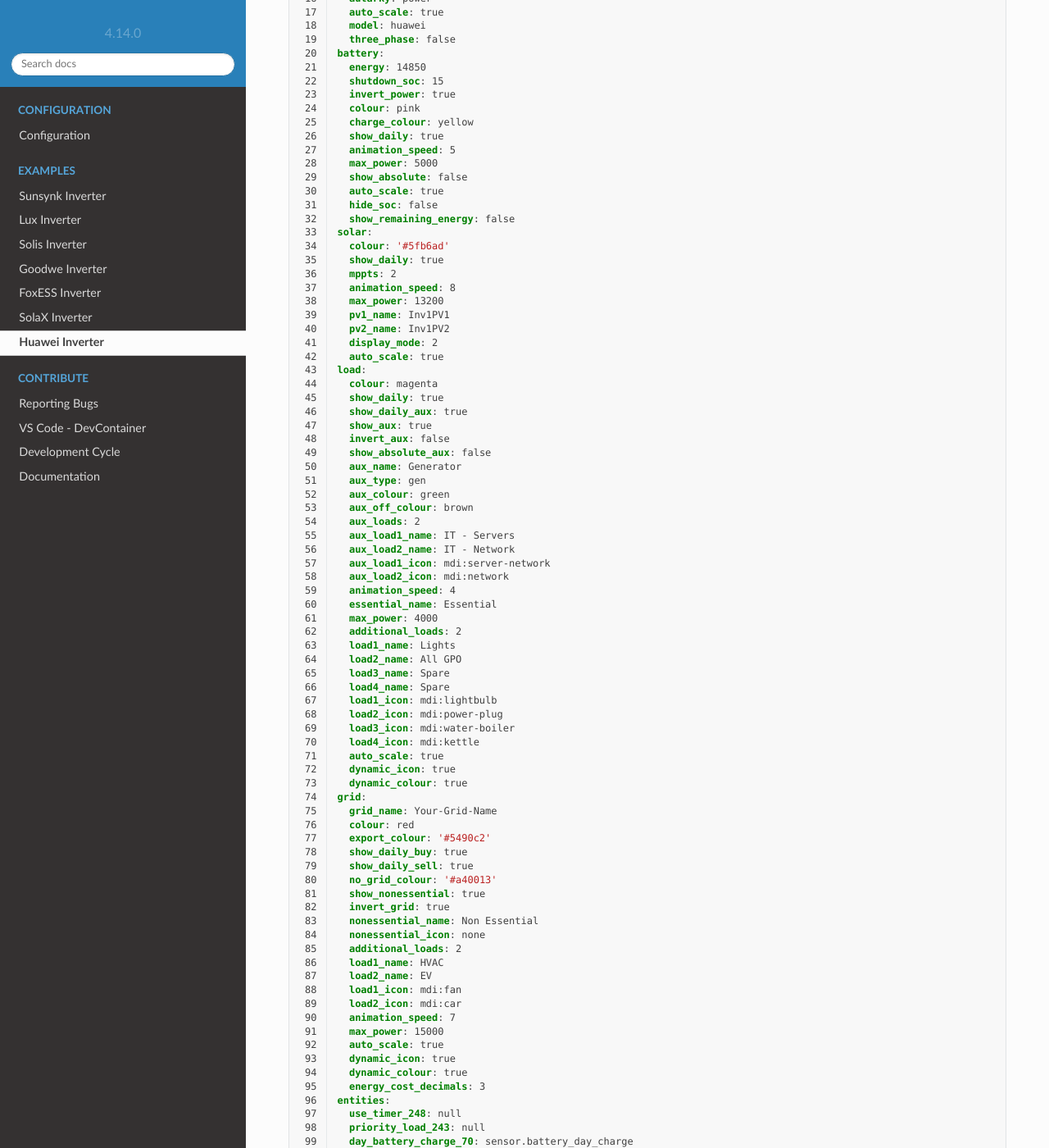
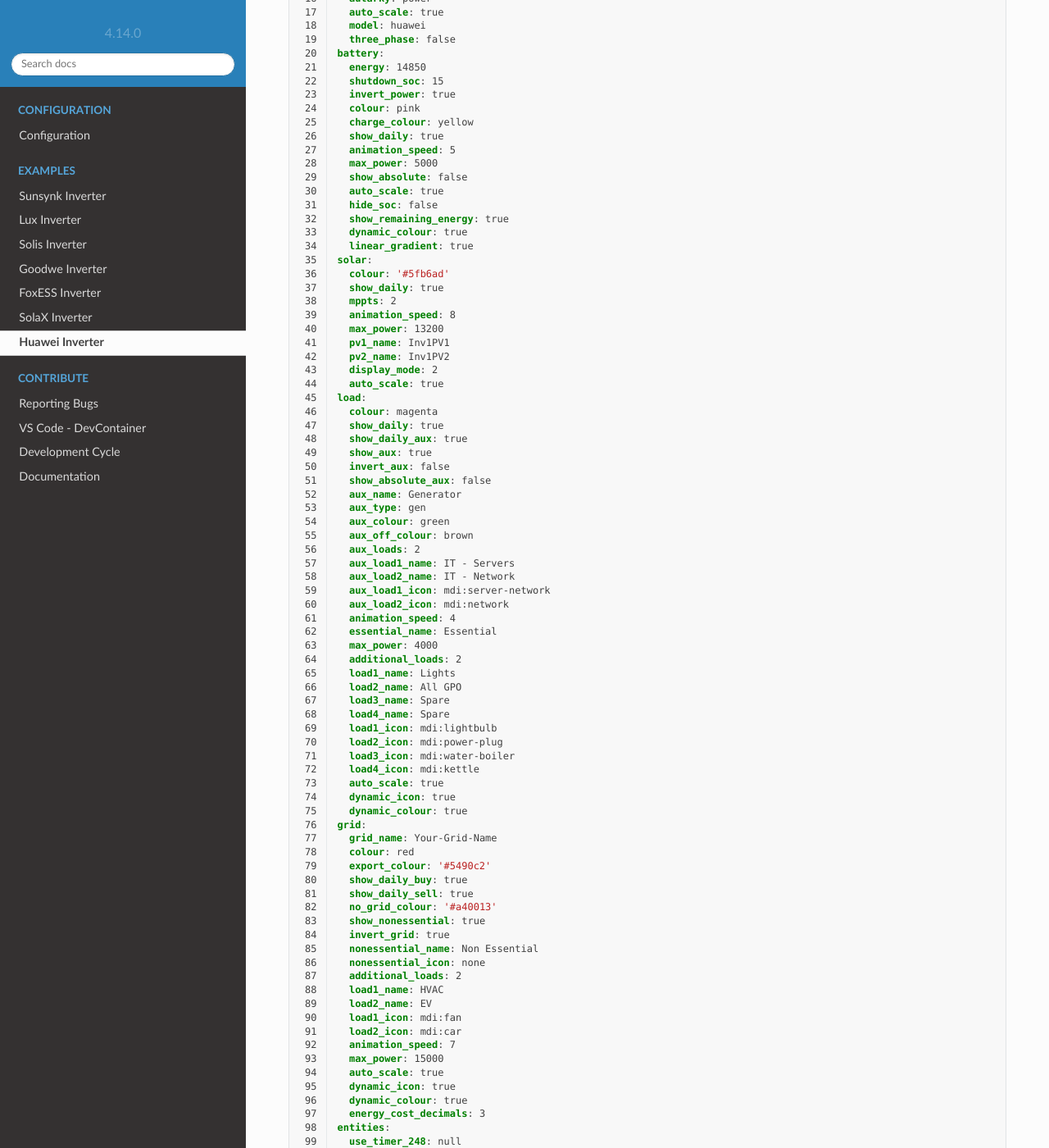
Before and after one commit to slipx06/sunsynk-power-flow-card, a Sphinx documentation site: the page built from docs/examples/huawei.rst, in a window 1280 px wide and 1400 px high, scrolled down 869 px. Shown: the whole window at 82% size. Built offline with Sphinx 7.4.7 and the Read the Docs theme 2.0.0, drawn with Linux system fonts in a browser that asks for light colours; some of the changed text lies outside the part shown.

Commit message:
Update huawei.rst - Updated for v4.15.0
Added to battery:
- dynamic_colour: true
- linear_gradient: true

```diff
--- a/docs/examples/huawei.rst
+++ b/docs/examples/huawei.rst
@@ -55,7 +55,9 @@ Example 1 - 1 x L1 1phase inverter with a 15kWh LUNA ESS battery - 2 PV strings.
     show_absolute: false
     auto_scale: true
     hide_soc: false
-    show_remaining_energy: false
+    show_remaining_energy: true
+    dynamic_colour: true
+    linear_gradient: true
   solar:
     colour: '#5fb6ad'
     show_daily: true
@@ -210,7 +212,9 @@ Example 2 - 2 x L1 1phase inverter with a 15kWh LUNA ESS battery - 4 PV strings
     show_absolute: false
     auto_scale: true
     hide_soc: false
-    show_remaining_energy: false
+    show_remaining_energy: true
+    dynamic_colour: true
+    linear_gradient: true
   solar:
     colour: '#5fb6ad'
     show_daily: true
@@ -374,7 +378,9 @@ Example 3 - 1 x M1 3phase inverter with a 15kWh LUNA ESS battery - 2 PV strings
     show_absolute: false
     auto_scale: true
     hide_soc: false
-    show_remaining_energy: false
+    show_remaining_energy: true
+    dynamic_colour: true
+    linear_gradient: true
   solar:
     colour: '#5fb6ad'
     show_daily: true
@@ -543,7 +549,9 @@ Notes to self: Need to update to refelct using 2 x battery and combined sensors
     show_absolute: false
     auto_scale: true
     hide_soc: false
-    show_remaining_energy: false
+    show_remaining_energy: true
+    dynamic_colour: true
+    linear_gradient: true
   solar:
     colour: '#5fb6ad'
     show_daily: true
@@ -714,7 +722,9 @@ Example 5 - 2 x M1 3phase inverters with a 15kWh LUNA ESS battery - 4 PV strings
     show_absolute: false
     auto_scale: true
     hide_soc: false
-    show_remaining_energy: false
+    show_remaining_energy: true
+    dynamic_colour: true
+    linear_gradient: true
   solar:
     colour: '#5fb6ad'
     show_daily: true
```
